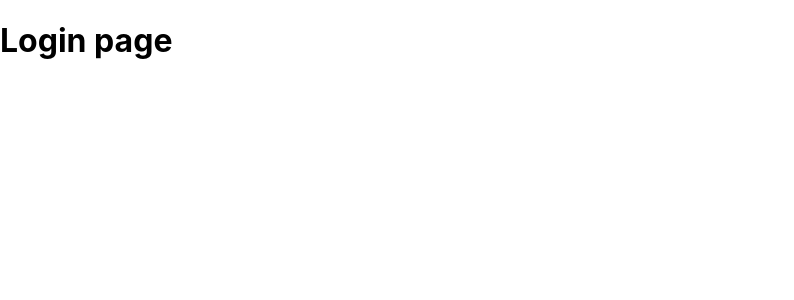
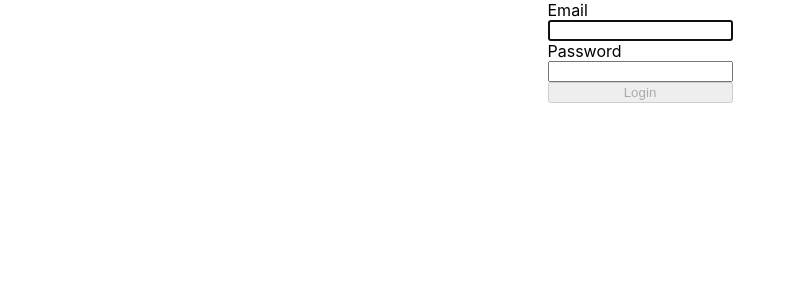
Before and after one commit to Amber-Robeck/rentalProperties, a React (Create React App) app in the folder client/: page /login in a window 1280 px wide. Shown: the top 300 px of the page, without its empty margins (0-794 px from the left). Built offline with nearby package versions, Linux system fonts and the light colour scheme.

Commit message:
Added form to Login.js, simple validate and handlesubmit functions

```diff
--- a/client/src/App.css
+++ b/client/src/App.css
@@ -109,3 +109,15 @@ min-height: 100vh;
   border-radius: 10px;
   height: 10rem;
 }
+
+/* LOGIN PAGE STYLES */
+.login{
+  display: flex;
+  align-items: center;
+  justify-content: center;
+}
+.login-form{
+  display: flex;
+  flex-direction: column;
+}
+/* END OF LOGIN PAGE STYLES */
--- a/client/src/components/navbar/Navbar.js
+++ b/client/src/components/navbar/Navbar.js
@@ -13,7 +13,7 @@ const Navbar = () => {
                     <div className='link'>THREE</div>
                     <div className='link'>FOUR</div>
                     <div className='link'>FIVE</div>
-                    <div className='link'>SIX</div>
+                    <div className='link'><a href='/login'>login</a></div>
                 </div>
             </div>
         </nav>
--- a/client/src/pages/home/Homepage.js
+++ b/client/src/pages/home/Homepage.js
@@ -1,8 +1,10 @@
 import React from 'react';
+import NavBar from '../../components/navbar/Navbar.js'
 
 const Homepage = () => {
     return (
         <div className='homepage'>
+            <NavBar />
             <h1>Rental Properties home</h1>
         </div>
     )
--- a/client/src/pages/login/Login.js
+++ b/client/src/pages/login/Login.js
@@ -1,11 +1,44 @@
-import React from 'react'
+import React, { useState } from "react";
+
 
 const Login = () => {
+    const [email, setEmail] = useState("");
+    const [password, setPassword] = useState("");
+
+    // Checks that all fields have input
+    function validateForm() {
+        return email.length > 0 && password.length > 0;
+    };
+
+    function handleSubmit(event) {
+        event.preventDefault();
+    };
+
     return (
-        <div>
-            <h1>Login page</h1>
-        </div>
-    )
+
+        <div className="login">
+            <form className="login-form" onSubmit={(e) => { handleSubmit(e) }}>
+                <label>Email</label>
+                <input
+                    autoFocus
+                    type="email"
+                    value={email}
+                    onChange={(e) => setEmail(e.target.value)}
+                />
+                <label>Password</label>
+                <input
+                    type="password"
+                    value={password}
+                    onChange={(e) => setPassword(e.target.value)}
+                />
+                <button type="submit" disabled={!validateForm()}>
+                    Login
+                </button>
+            </form>
+        </div >
+
+    );
+
 }
 
 export default Login;
```
